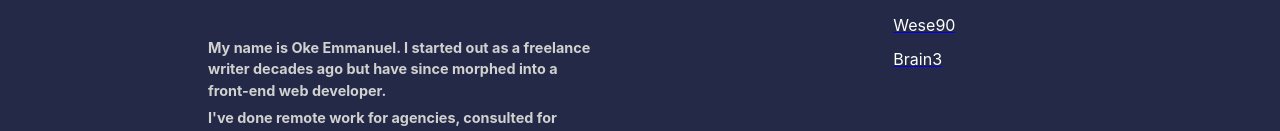
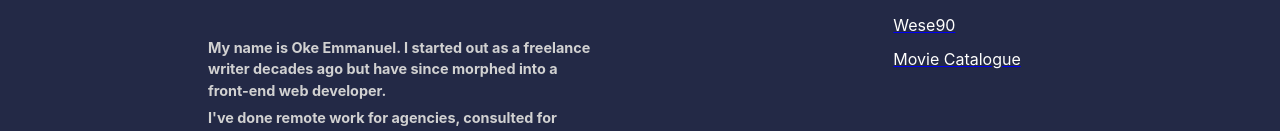
Before and after one commit to TheAstutian/lequte, a React (Create React App) app: page / in a window 1280 px wide. Shown: the part 304-435 px from the top of the page. Built offline with nearby package versions, Linux system fonts and the light colour scheme.

Commit message:
added new project to portfolio

```diff
--- a/src/assets/ProjectData.js
+++ b/src/assets/ProjectData.js
@@ -1,5 +1,6 @@
 import image01 from './brainfr.PNG';
 import image02 from './wese90.PNG';
+import image03 from './reactmvie.PNG';
 
 const  projectData=[
         {
@@ -24,12 +25,12 @@ const  projectData=[
         },
         {
           id:3,
-          project_name: "Brain3",
+          project_name: "Movie Catalogue",
           description: "description3",
-          image:'',
+          image: image03,
           tech_used: "Reactjs, Nodejs, Postgresql",
-          project_link: "",
-          github_link:''
+          project_link: "https://movie-catalogue-yk0w.onrender.com/",
+          github_link:'https://github.com/TheAstutian/movie_cat'
 
         },
       ]
```
Also changed, not shown: src/assets/reactmovie.PNG (added).
